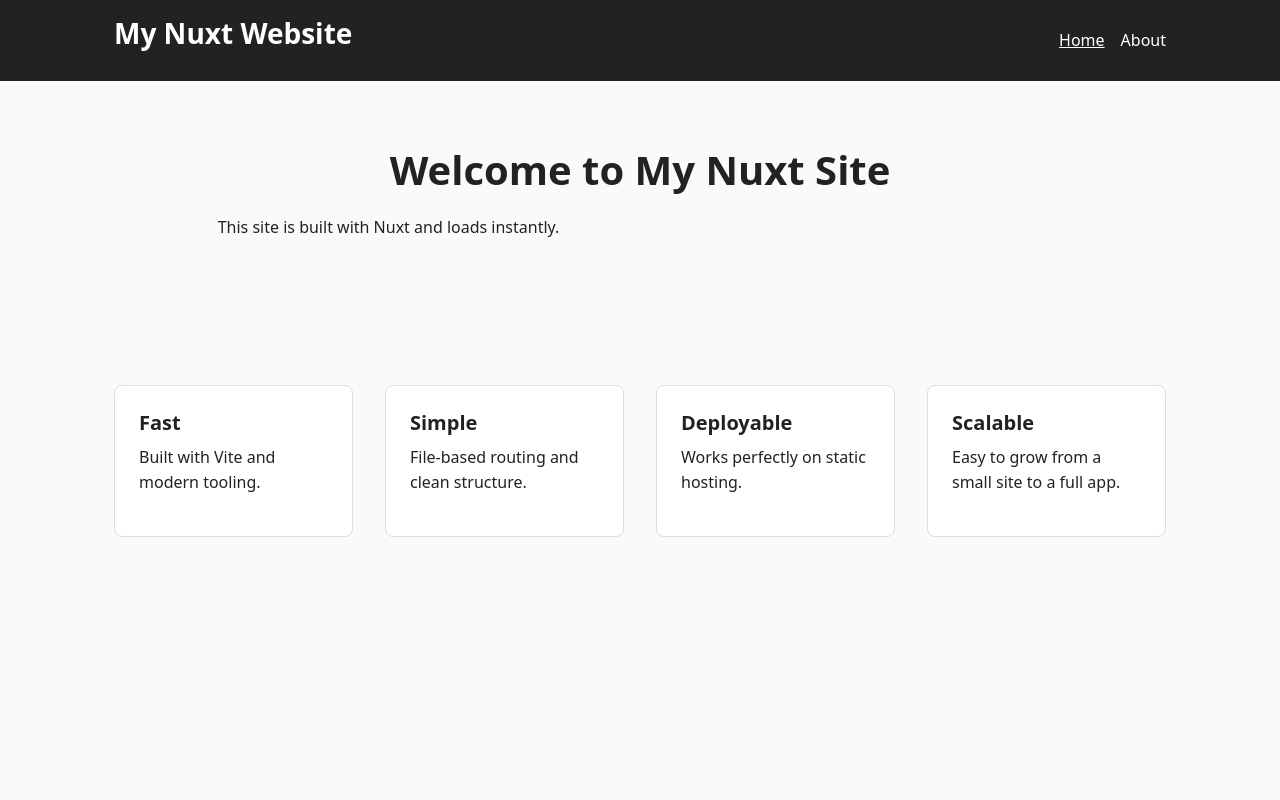
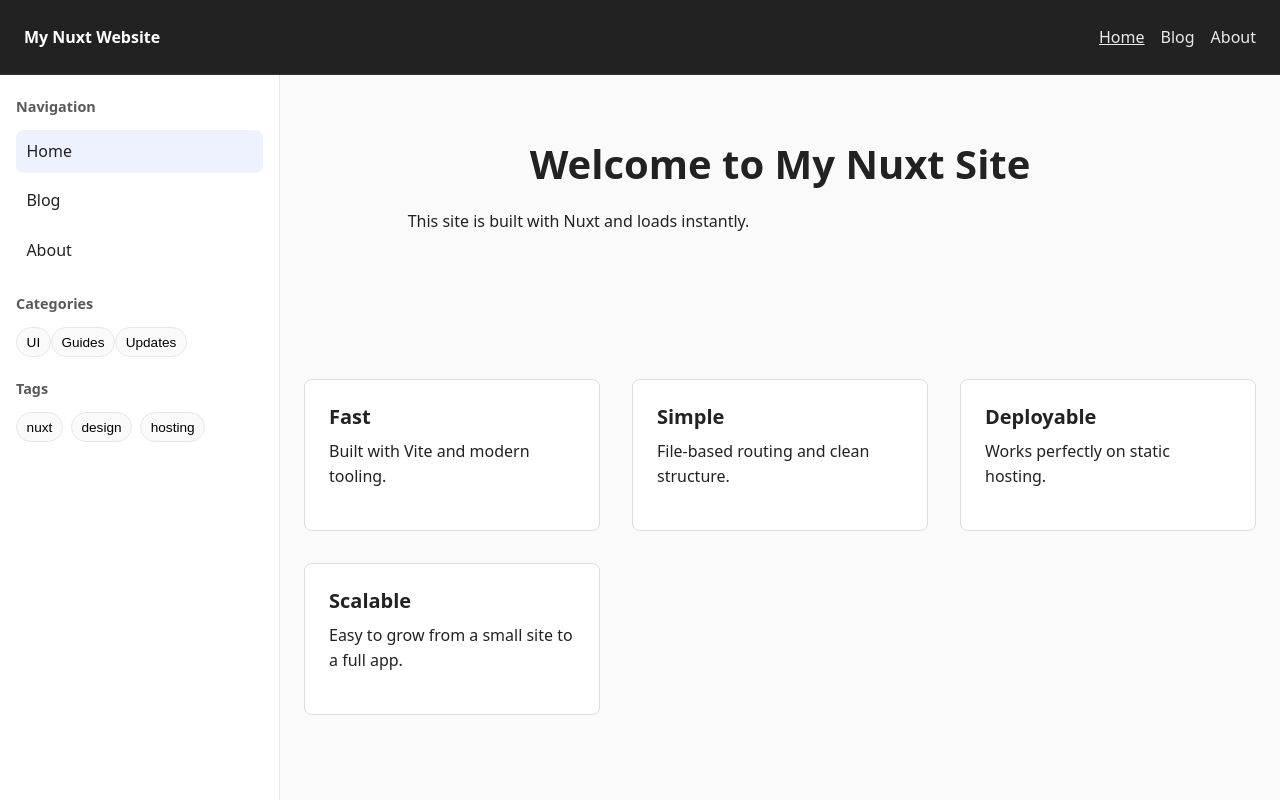
Before and after one commit to fractalform/website, a Nuxt app in the folder my-nuxt-app/: page / in a window 1280 px wide. Built offline with nearby package versions, Linux system fonts and the light colour scheme.

Commit message:
playing with sidebar and structure

```diff
--- a/my-nuxt-app/app/assets/css/main.css
+++ b/my-nuxt-app/app/assets/css/main.css
@@ -38,8 +38,8 @@ p {
   max-width: 60ch;
 }
 
-section {
-  padding: 4rem 0;
+:root {
+  --header-h: 75px; /* change this later to whatever feels right */
 }
 
 .container {
@@ -47,3 +47,8 @@ section {
   margin: 0 auto;
   padding: 0 1.5rem;
 }
+
+/* (keep your typography + section vertical padding rules here too) */
+section {
+  padding: 4rem 0;
+}
--- /dev/null
+++ b/my-nuxt-app/app/components/SideBar.vue
@@ -0,0 +1,86 @@
+<template>
+  <aside class="sidebar">
+    <div class="sidebar-inner">
+      <div class="group">
+        <div class="group-title">Navigation</div>
+        <nav class="nav">
+          <NuxtLink to="/" class="link">Home</NuxtLink>
+          <NuxtLink to="/blog" class="link">Blog</NuxtLink>
+          <NuxtLink to="/about" class="link">About</NuxtLink>
+        </nav>
+      </div>
+
+      <div class="group">
+        <div class="group-title">Categories</div>
+        <button class="pill">UI</button>
+        <button class="pill">Guides</button>
+        <button class="pill">Updates</button>
+      </div>
+
+      <div class="group">
+        <div class="group-title">Tags</div>
+        <div class="pill-row">
+          <button class="pill">nuxt</button>
+          <button class="pill">design</button>
+          <button class="pill">hosting</button>
+        </div>
+      </div>
+    </div>
+  </aside>
+</template>
+
+<style scoped>
+.sidebar-inner {
+  padding: 1.25rem 1rem;
+}
+
+.group + .group {
+  margin-top: 1.25rem;
+}
+
+.group-title {
+  font-size: 0.9rem;
+  font-weight: 600;
+  opacity: 0.75;
+  margin-bottom: 0.75rem;
+}
+
+.nav {
+  display: grid;
+  gap: 0.4rem;
+}
+
+.link {
+  padding: 0.55rem 0.65rem;
+  border-radius: 8px;
+  text-decoration: none;
+  color: inherit;
+}
+
+.link:hover {
+  background: #f3f4f6;
+}
+
+.link.router-link-active {
+  background: #eef2ff;
+}
+
+.pill-row {
+  display: flex;
+  flex-wrap: wrap;
+  gap: 0.5rem;
+}
+
+.pill {
+  border: 1px solid #e7e7e7;
+  background: #fafafa;
+  padding: 0.4rem 0.6rem;
+  border-radius: 999px;
+  font-size: 0.85rem;
+  cursor: pointer;
+}
+
+.pill:hover {
+  background: #f3f4f6;
+}
+</style>
--- a/my-nuxt-app/app/components/SiteHeader.vue
+++ /dev/null
@@ -1,35 +0,0 @@
-<template>
-  <header class="site-header">
-    <div class="container">
-      <h2>My Nuxt Website</h2>
-      <nav>
-        <NuxtLink to="/">Home</NuxtLink>
-        <NuxtLink to="/about">About</NuxtLink>
-      </nav>
-    </div>
-  </header>
-</template>
-
-<style scoped>
-.site-header {
-  background: #222;
-  color: white;
-  padding: 1rem 0; /* vertical padding lives here */
-}
-
-.site-header .container {
-  display: flex;
-  align-items: center;
-  justify-content: space-between;
-}
-
-nav a {
-  margin-left: 1rem;
-  color: white;
-  text-decoration: none;
-}
-
-nav a.router-link-active {
-  text-decoration: underline;
-}
-</style>
--- a/my-nuxt-app/app/layouts/default.vue
+++ b/my-nuxt-app/app/layouts/default.vue
@@ -1,9 +1,138 @@
 <template>
-  <div>
-    <SiteHeader />
+  <div class="app-shell">
+    <header class="header-area">
+      <div class="header-inner">
+        <div class="brand">
+          <NuxtLink to="/" class="brand-link">My Nuxt Website</NuxtLink>
+        </div>
 
-    <main>
+        <nav class="top-nav">
+          <NuxtLink to="/" class="link">Home</NuxtLink>
+          <NuxtLink to="/blog" class="link">Blog</NuxtLink>
+          <NuxtLink to="/about" class="link">About</NuxtLink>
+        </nav>
+      </div>
+    </header>
+
+    <aside class="sidebar-area">
+      <SideBar />
+    </aside>
+
+    <main class="content-area">
       <slot />
     </main>
   </div>
 </template>
+
+<style scoped>
+.app-shell {
+  min-height: 100vh;
+  display: grid;
+  grid-template-columns: 280px 1fr;
+  grid-template-rows: var(--header-h) 1fr;
+  grid-template-areas:
+    "header header"
+    "sidebar content";
+}
+
+.header-area {
+  grid-area: header;
+  position: sticky;
+  top: 0;
+  z-index: 10;
+  background: #222;
+  color: white;
+  border-bottom: 1px solid rgba(255,255,255,0.08);
+}
+
+/* THIS is the key: header aligns to the same columns as the shell */
+.header-inner {
+  height: var(--header-h);
+  display: grid;
+  grid-template-columns: 280px 1fr;
+  align-items: center;
+}
+
+/* left cell aligns with sidebar text */
+.brand {
+  padding-left: 1.5rem; /* matches your container side padding */
+}
+
+.brand-link {
+  color: white;
+  text-decoration: none;
+  font-weight: 600;
+}
+
+/* right cell aligns with content column */
+.top-nav {
+  display: flex;
+  justify-content: flex-end;
+  padding-right: 1.5rem; /* matches container side padding */
+}
+
+.link {
+  margin-left: 1rem;
+  color: white;
+  text-decoration: none;
+  opacity: 0.9;
+}
+
+.link:hover {
+  opacity: 1;
+}
+
+.link.router-link-active {
+  text-decoration: underline;
+}
+
+.sidebar-area {
+  grid-area: sidebar;
+  position: sticky;
+  top: var(--header-h);
+  height: calc(100vh - var(--header-h));
+  overflow: auto;
+  background: #fff;
+  border-right: 1px solid #e7e7e7;
+}
+
+.content-area {
+  grid-area: content;
+  min-width: 0;
+}
+
+/* Mobile: hide sidebar, make header a single column and align to content container */
+@media (max-width: 900px) {
+  .app-shell {
+    grid-template-columns: 1fr;
+    grid-template-areas:
+      "header"
+      "content";
+  }
+
+  .sidebar-area {
+    display: none;
+  }
+
+  .header-inner {
+    grid-template-columns: 1fr;
+    padding: 0 1.5rem; /* same as container padding */
+  }
+
+  .brand {
+    padding-left: 0;
+  }
+
+  .top-nav {
+    justify-content: flex-start;
+    padding-right: 0;
+    margin-top: 0.35rem;
+    gap: 1rem;
+    flex-wrap: wrap;
+  }
+
+  .link {
+    margin-left: 0;
+  }
+}
+</style>
```
Also changed, not shown: 1 other file (tests, documents, lock files or other folders).
